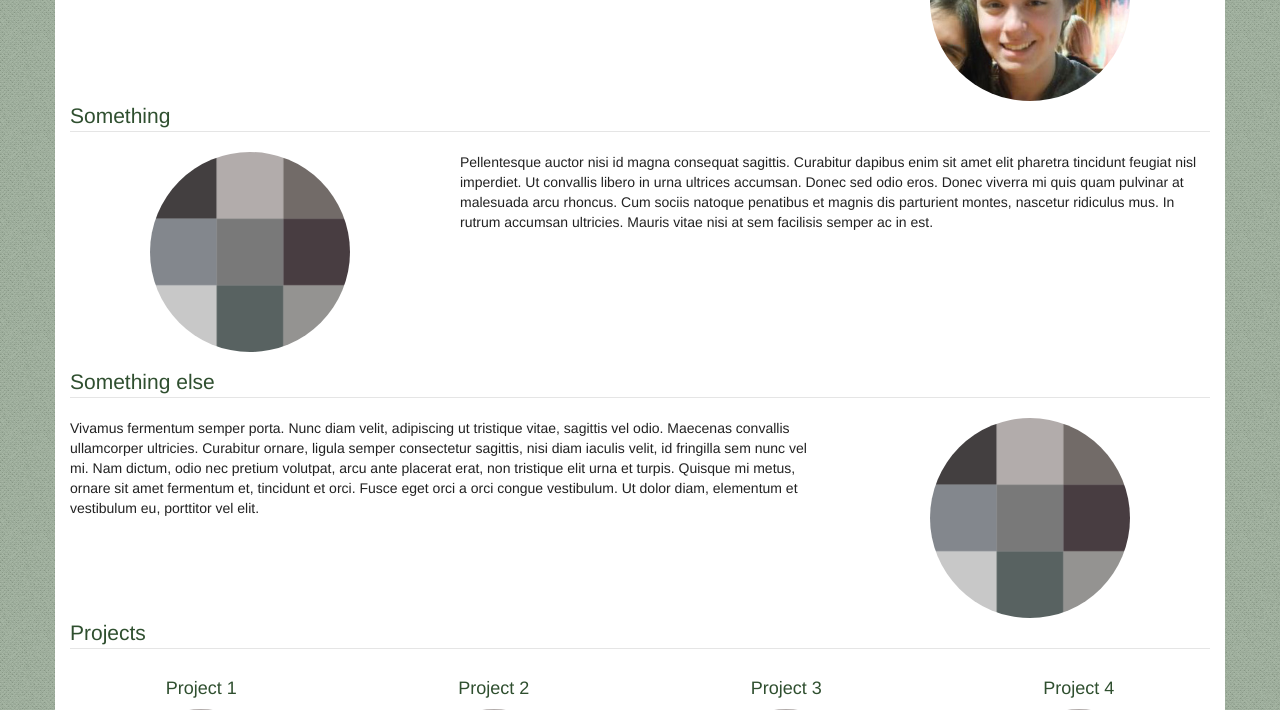
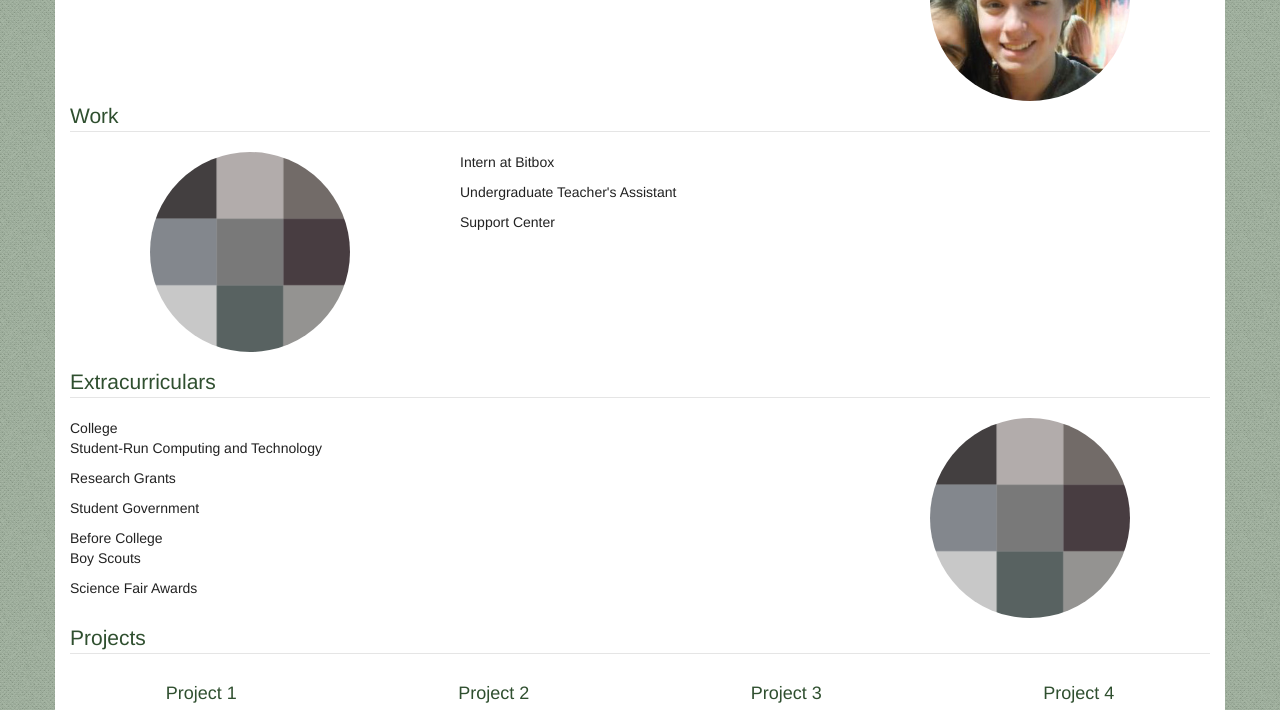
Before and after one commit to dwbond/dbondcc, a Flask app: page / in a window 1280 px wide. Shown: the part 354-1064 px from the top of the page. Run offline with Flask 2, Linux system fonts and the light colour scheme.

Commit message:
began replacing lorem ipsum

```diff
--- a/dbondcc/website/templates/index.html
+++ b/dbondcc/website/templates/index.html
@@ -13,9 +13,9 @@
 <div class="row text-center">
   <h5><a href="/">Home</a> |
   <a href="http://blog.dbond.cc">Blog</a> |
+  <a href="#Work">Work</a> |
+  <a href="#Extracurriculars">Extracurriculars</a> |
   <a href="#Projects">Projects</a> |
-  <a href="#Something">Something</a> |
-  <a href="#SomethingElse">Something Else</a> |
   <a href="#ContactMe">Contact Me</a> |
   <a href="/static/media/resume.pdf" download="resume.pdf">Resume</a></h5>
 </div>
@@ -40,7 +40,9 @@
   </div>
 
   <div class="col-md-8 small-bottom-margin">
-    Lorem ipsum dolor sit amet, consectetur adipiscing elit. Donec a diam lectus. Sed sit amet ipsum mauris. Maecenas congue ligula ac quam viverra nec consectetur ante hendrerit. Donec et mollis dolor. Praesent et diam eget libero egestas mattis sit amet vitae augue. Nam tincidunt congue enim, ut porta lorem lacinia consectetur. Donec ut libero sed arcu vehicula ultricies a non tortor. Lorem ipsum dolor sit amet, consectetur adipiscing elit. Aenean ut gravida lorem. Ut turpis felis, pulvinar a semper sed, adipiscing id dolor.
+  <p>
+    I'm Daniel Bond, a student at George Mason University studying Computer Science.
+  </p>
   </div>
 
   <div class="col-md-4 hidden-sm hidden-xs">
@@ -56,7 +58,7 @@
 <div class="row">
 
   <div class="col-md-12">
-    <legend><a name="Something" href="#Something">Something</a></legend>
+    <legend><a name="Work" href="#Work">Work</a></legend>
   </div>
 
   <div class="col-md-4 small-bottom-margin">
@@ -64,7 +66,9 @@
   </div>
 
   <div class="col-md-8 small-bottom-margin">
-    Pellentesque auctor nisi id magna consequat sagittis. Curabitur dapibus enim sit amet elit pharetra tincidunt feugiat nisl imperdiet. Ut convallis libero in urna ultrices accumsan. Donec sed odio eros. Donec viverra mi quis quam pulvinar at malesuada arcu rhoncus. Cum sociis natoque penatibus et magnis dis parturient montes, nascetur ridiculus mus. In rutrum accumsan ultricies. Mauris vitae nisi at sem facilisis semper ac in est.
+    <p>Intern at Bitbox</p>
+    <p>Undergraduate Teacher's Assistant</p>
+    <p>Support Center</p>
   </div>
 
 </div>
@@ -72,7 +76,7 @@
 <div class="row">
 
   <div class="col-md-12">
-    <legend><a name="SomethingElse" href="#SomethingElse">Something else</a></legend>
+    <legend><a name="Extracurriculars" href="#Extracurriculars">Extracurriculars</a></legend>
   </div>
 
   <!-- put my head above the text on small screens -->
@@ -81,7 +85,13 @@
   </div>
 
   <div class="col-md-8 small-bottom-margin">
-  Vivamus fermentum semper porta. Nunc diam velit, adipiscing ut tristique vitae, sagittis vel odio. Maecenas convallis ullamcorper ultricies. Curabitur ornare, ligula semper consectetur sagittis, nisi diam iaculis velit, id fringilla sem nunc vel mi. Nam dictum, odio nec pretium volutpat, arcu ante placerat erat, non tristique elit urna et turpis. Quisque mi metus, ornare sit amet fermentum et, tincidunt et orci. Fusce eget orci a orci congue vestibulum. Ut dolor diam, elementum et vestibulum eu, porttitor vel elit.
+    College
+    <p>Student-Run Computing and Technology</p>
+    <p>Research Grants</p>
+    <p>Student Government</p>
+    Before College
+    <p>Boy Scouts</p>
+    <p>Science Fair Awards</p>
   </div>
 
   <div class="col-md-4 hidden-sm hidden-xs">
```
